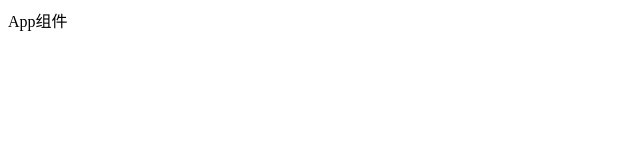
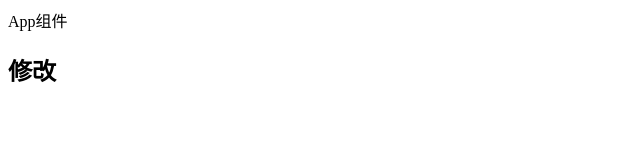
Before and after one commit to misstangsuccess/vueDemo-pc, a Vue app: page / in a window 1280 px wide. Shown: the top 160 px of the page, without its empty margins (0-640 px from the left). Built offline with nearby package versions, Linux system fonts and the light colour scheme.

Commit message:
fixed:修改代码

```diff
--- a/src/App.vue
+++ b/src/App.vue
@@ -1,15 +1,13 @@
 <template>
   <div>
     App组件
+    <h2>修改</h2>
   </div>
 </template>
 
 <script>
-export default {
-
-}
+export default {};
 </script>
 
 <style>
-
 </style>
```
